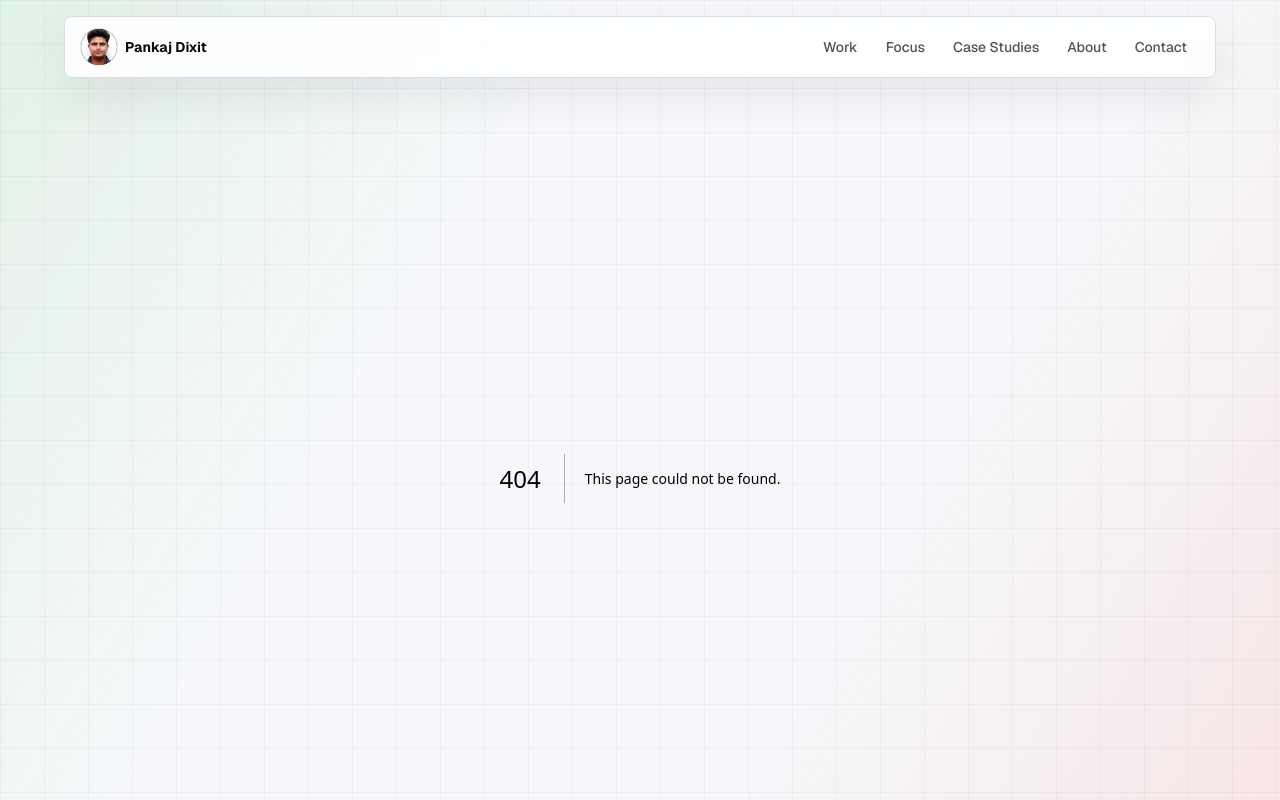
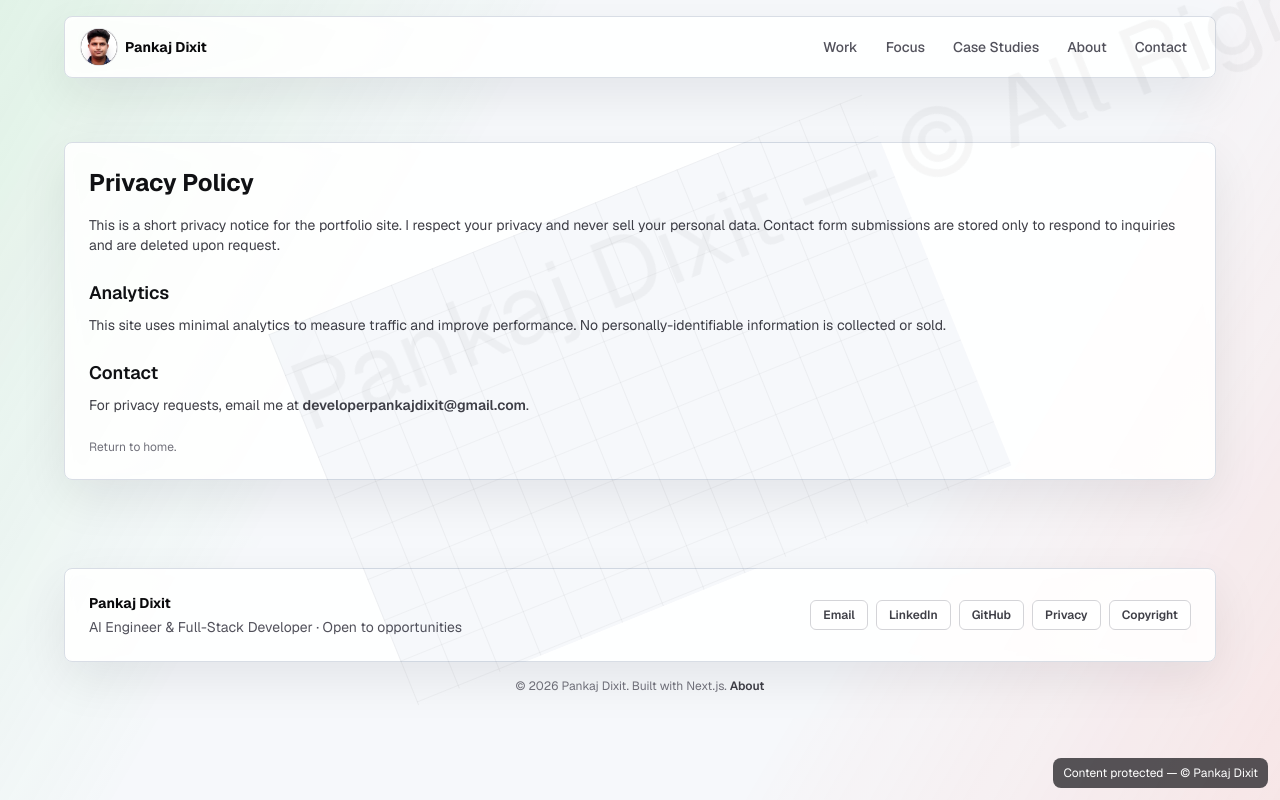
Before and after one commit to developerpankajdixit/developerpankajdixit-portfolio, a Next.js app: page /privacy in a window 1280 px wide. Before the commit this address had no page. Shown: the top 800 px of the page. Built offline with nearby package versions, Linux system fonts and the light colour scheme.

Commit message:
Add basic anti-copy protections, watermark, policy pages, and security headers

```diff
--- a/app/components/SiteFooter.tsx
+++ b/app/components/SiteFooter.tsx
@@ -4,6 +4,8 @@ const footerLinks = [
   { label: "Email", href: "mailto:developerpankajdixit@gmail.com" },
   { label: "LinkedIn", href: "https://www.linkedin.com/in/developerpankajdixit/" },
   { label: "GitHub", href: "https://github.com/developerpankajdixit" },
+  { label: "Privacy", href: "/privacy" },
+  { label: "Copyright", href: "/copyright" },
 ];
 
 export default function SiteFooter() {
--- /dev/null
+++ b/app/copyright/page.tsx
@@ -0,0 +1,25 @@
+import Link from "next/link";
+
+export default function CopyrightPage() {
+  const year = new Date().getFullYear();
+  return (
+    <main className="section-shell py-16">
+      <div className="surface rounded-lg p-6">
+        <h1 className="text-2xl font-bold">Copyright & Terms</h1>
+        <p className="mt-4 text-sm text-zinc-700">
+          © {year} Pankaj Dixit. All rights reserved. The content, design, and
+          code on this site are owned by Pankaj Dixit unless otherwise noted.
+        </p>
+
+        <h2 className="mt-6 text-lg font-semibold">Permissions</h2>
+        <p className="mt-2 text-sm text-zinc-700">
+          You may link to pages on this portfolio and share public information
+          for personal, non-commercial use. For any reuse or republication of
+          site content, please contact me for written permission.
+        </p>
+
+        <p className="mt-6 text-xs text-zinc-500">Return to <Link href="/">home</Link>.</p>
+      </div>
+    </main>
+  );
+}
--- a/app/globals.css
+++ b/app/globals.css
@@ -156,3 +156,41 @@ button {
 .metric-divider > * + * {
   border-top: 1px solid rgba(16, 17, 20, 0.12);
 }
+
+/* Anti-copy / UX rules (note: these are deterrents, not foolproof protections) */
+.no-select,
+.no-select * {
+  -webkit-user-select: none !important;
+  -ms-user-select: none !important;
+  user-select: none !important;
+}
+
+/* Large faint watermark across the viewport */
+.watermark::before {
+  content: "Pankaj Dixit — © All Rights Reserved";
+  position: fixed;
+  left: 50%;
+  top: 50%;
+  transform: translate(-50%, -50%) rotate(-22deg);
+  font-size: 6rem;
+  color: rgba(16, 17, 20, 0.04);
+  pointer-events: none;
+  z-index: 9999;
+  white-space: nowrap;
+  user-select: none;
+  mix-blend-mode: multiply;
+}
+
+/* Small notice in the corner to discourage casual copying */
+.copy-notice {
+  position: fixed;
+  right: 12px;
+  bottom: 12px;
+  z-index: 9999;
+  background: rgba(16,17,20,0.7);
+  color: #fff;
+  padding: 6px 10px;
+  border-radius: 8px;
+  font-size: 12px;
+  pointer-events: none;
+}
--- a/app/layout.tsx
+++ b/app/layout.tsx
@@ -55,6 +55,24 @@ export default function RootLayout({
 }: Readonly<{
   children: React.ReactNode;
 }>) {
+  const handleContextMenu = (e: React.MouseEvent) => {
+    e.preventDefault();
+  };
+
+  const handleCopy = (e: React.ClipboardEvent) => {
+    e.preventDefault();
+  };
+
+  const handleKeyDown = (e: React.KeyboardEvent) => {
+    // Block common shortcuts: View Source / DevTools / Save
+    const key = e.key.toLowerCase();
+    if ((e.ctrlKey || e.metaKey) && (key === "u" || key === "s")) {
+      e.preventDefault();
+    }
+    if (e.ctrlKey && e.shiftKey && key === "i") {
+      e.preventDefault();
+    }
+  };
   return (
     <html
       lang="en"
@@ -62,8 +80,11 @@ export default function RootLayout({
       className={`${geistSans.variable} ${geistMono.variable} h-full antialiased`}
     >
       <body
-        className="app-bg min-h-full text-zinc-950"
+        className="app-bg no-select watermark min-h-full text-zinc-950"
         suppressHydrationWarning={true}
+        onContextMenu={handleContextMenu}
+        onCopy={handleCopy}
+        onKeyDown={handleKeyDown}
       >
         <div className="section-shell pt-4">
           <SiteHeader />
@@ -92,6 +113,7 @@ export default function RootLayout({
         />
         <Analytics />
         <SpeedInsights />
+        <div className="copy-notice">Content protected — © Pankaj Dixit</div>
       </body>
     </html>
   );
--- /dev/null
+++ b/app/privacy/page.tsx
@@ -0,0 +1,34 @@
+import Link from "next/link";
+
+export default function PrivacyPage() {
+  return (
+    <main className="section-shell py-16">
+      <div className="surface rounded-lg p-6">
+        <h1 className="text-2xl font-bold">Privacy Policy</h1>
+        <p className="mt-4 text-sm text-zinc-700">
+          This is a short privacy notice for the portfolio site. I respect your
+          privacy and never sell your personal data. Contact form submissions
+          are stored only to respond to inquiries and are deleted upon request.
+        </p>
+
+        <h2 className="mt-6 text-lg font-semibold">Analytics</h2>
+        <p className="mt-2 text-sm text-zinc-700">
+          This site uses minimal analytics to measure traffic and improve
+          performance. No personally-identifiable information is collected or
+          sold.
+        </p>
+
+        <h2 className="mt-6 text-lg font-semibold">Contact</h2>
+        <p className="mt-2 text-sm text-zinc-700">
+          For privacy requests, email me at{' '}
+          <a href="mailto:developerpankajdixit@gmail.com" className="font-semibold">
+            developerpankajdixit@gmail.com
+          </a>
+          .
+        </p>
+
+        <p className="mt-6 text-xs text-zinc-500">Return to <Link href="/">home</Link>.</p>
+      </div>
+    </main>
+  );
+}
--- a/next.config.ts
+++ b/next.config.ts
@@ -17,6 +17,22 @@ const nextConfig: NextConfig = {
       },
     ],
   },
+  async headers() {
+    return [
+      {
+        source: "/:path*",
+        headers: [
+          { key: "Strict-Transport-Security", value: "max-age=63072000; includeSubDomains; preload" },
+          { key: "X-Frame-Options", value: "DENY" },
+          { key: "X-Content-Type-Options", value: "nosniff" },
+          { key: "Referrer-Policy", value: "strict-origin-when-cross-origin" },
+          { key: "Permissions-Policy", value: "geolocation=(), microphone=(), camera=()" },
+          { key: "X-XSS-Protection", value: "0" },
+          { key: "Content-Security-Policy", value: "default-src 'self' https:; img-src 'self' data: https:; script-src 'self' 'unsafe-inline' https://cdn.vercel-insights.com https://*.vercel-insights.com; style-src 'self' 'unsafe-inline' https:; font-src 'self' https: data:; frame-ancestors 'none';" },
+        ],
+      },
+    ];
+  },
 };
 
 export default nextConfig;
```
Also changed, not shown: public/robots.txt (added).
